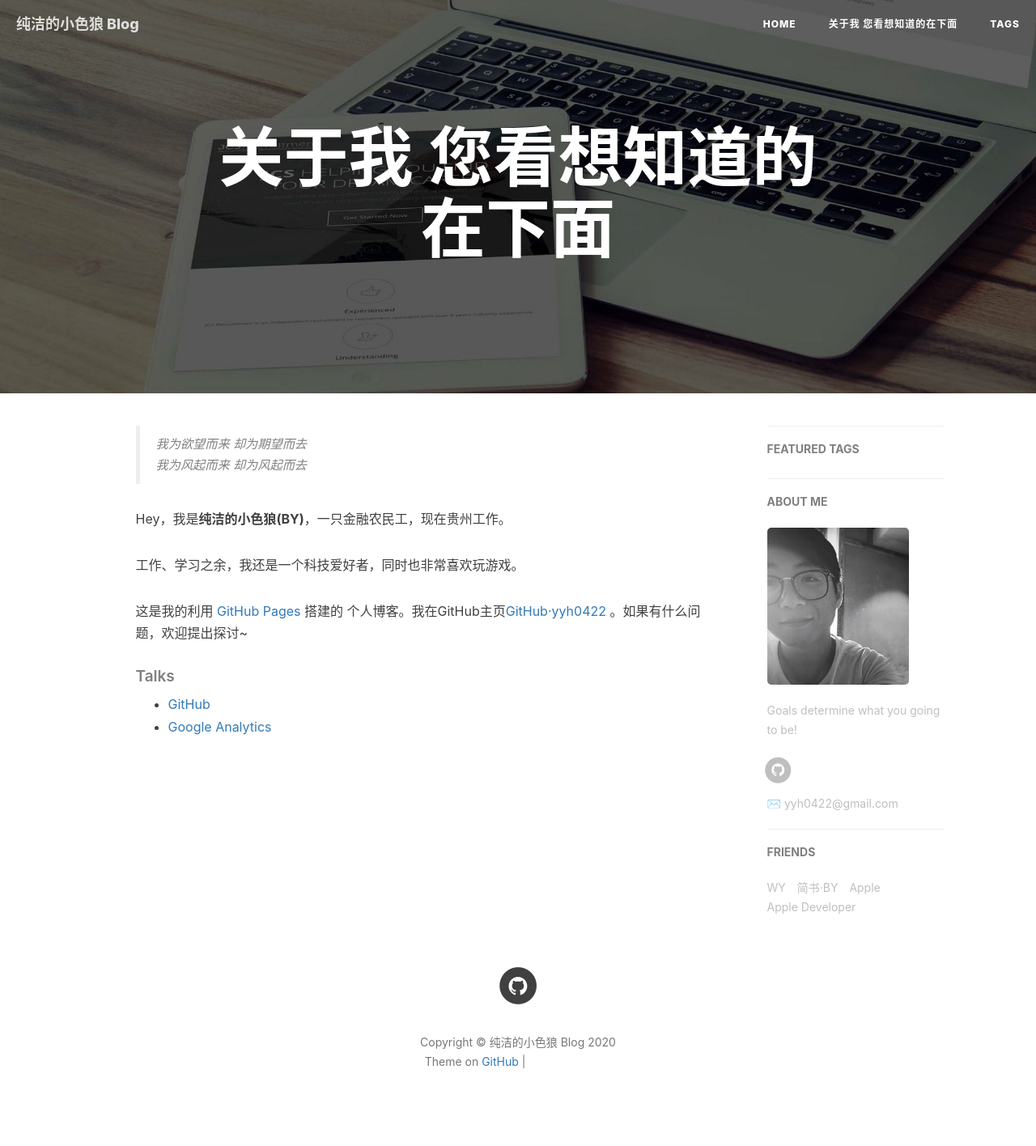
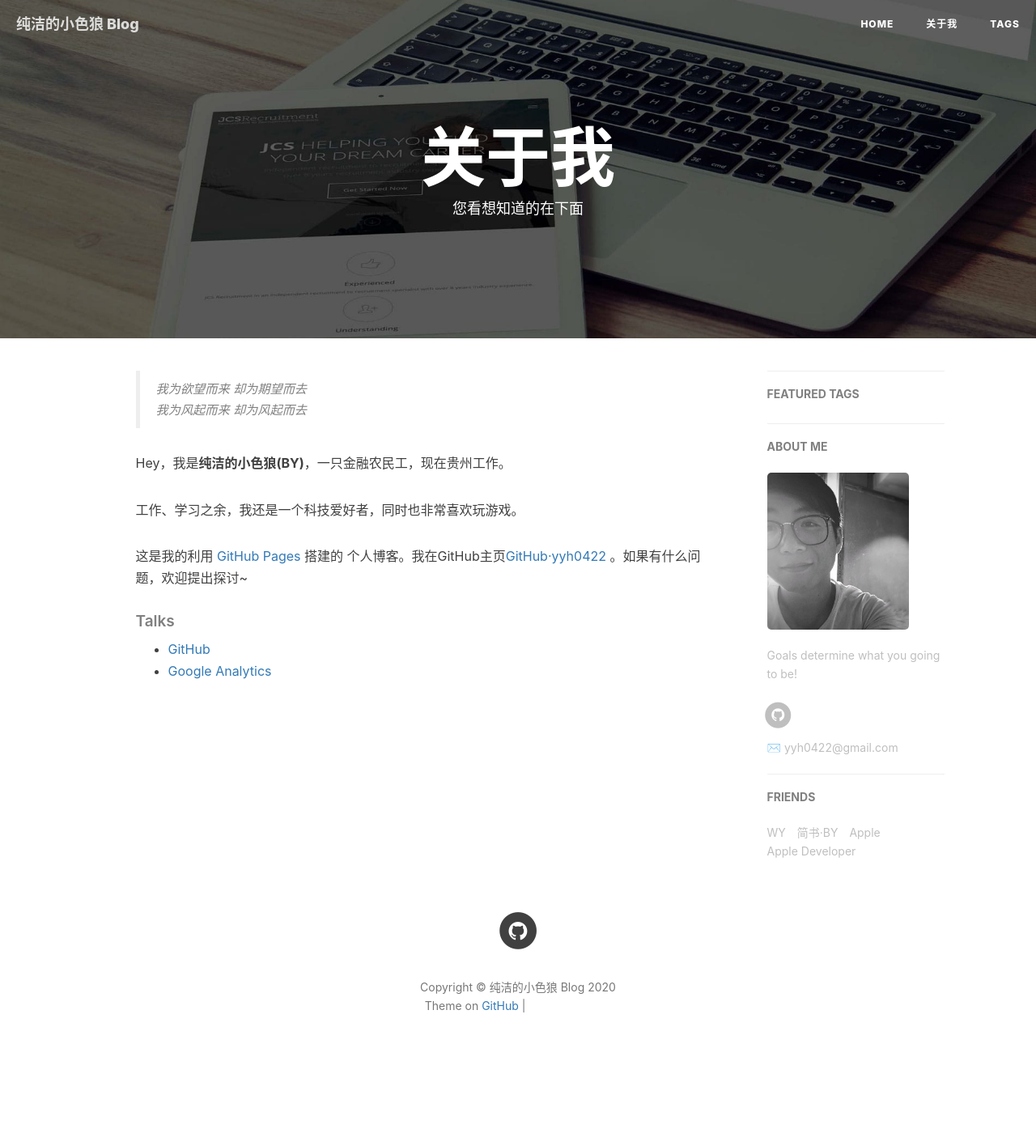
Before and after one commit to yyh0422/yyh0422.github.io, a Jekyll site: the page built from about.html, in a window 1280 px wide. Shown: the whole page at 81% size. Built offline with Jekyll 4.4.1, drawn with Linux system fonts in a browser that asks for light colours; nearby versions of some CDN libraries; comment, search, counter and statistics services are not loaded; after the commit the page ends 1347 px from its top, so only the background shows below that; grey boxes are pictures that could not be loaded.

Commit message:
Update about.html

```diff
--- a/about.html
+++ b/about.html
@@ -1,7 +1,7 @@
 ---
 layout: page
-title: "关于我 您看想知道的在下面"
-description: " "
+title: "关于我 "
+description: "您看想知道的在下面 "
 header-img: "img/post-bg-rwd.jpg"
 ---
 
```
